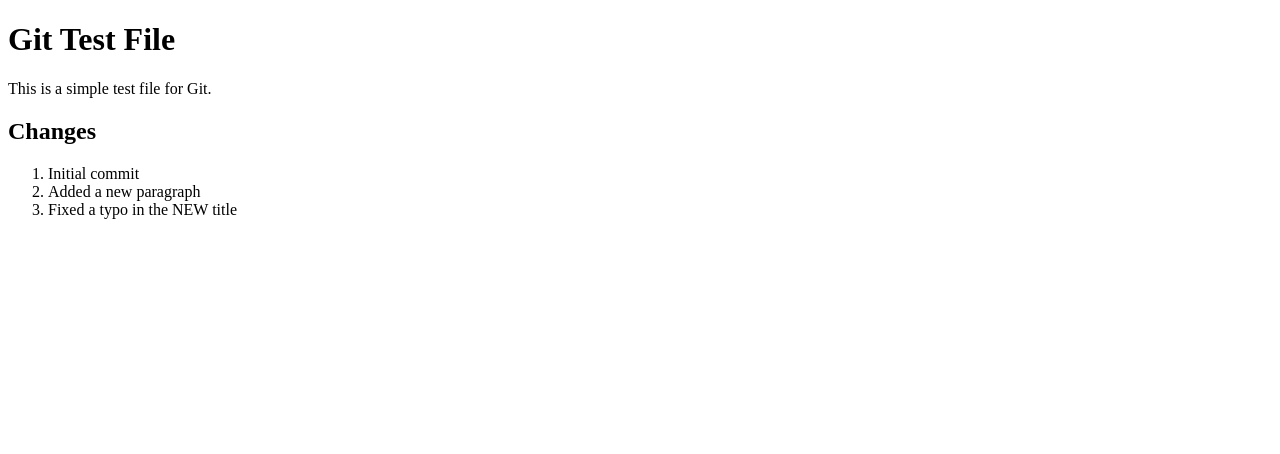
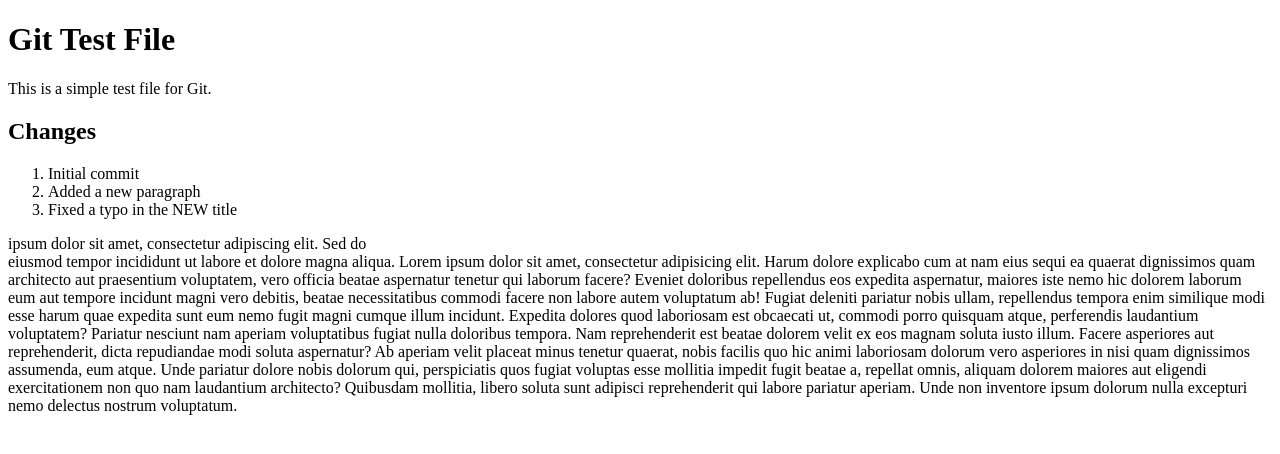
Before and after one commit to GlenDickey/my-first-repo, a plain HTML site: page index.html in a window 1280 px wide. Drawn offline with Linux system fonts and the light colour scheme.

Commit message:
My first commit pre-post

```diff
--- a/index.html
+++ b/index.html
@@ -12,7 +12,32 @@
     <ol>
       <li>Initial commit</li>
       <li>Added a new paragraph</li>
-      <li>Fixed a typo in the NEW title </li>
+      <li>Fixed a typo in the NEW title</li>
     </ol>
+    <p>
+      ipsum dolor sit amet, consectetur adipiscing elit. Sed do <br />
+      eiusmod tempor incididunt ut labore et dolore magna aliqua. Lorem ipsum
+      dolor sit amet, consectetur adipisicing elit. Harum dolore explicabo cum
+      at nam eius sequi ea quaerat dignissimos quam architecto aut praesentium
+      voluptatem, vero officia beatae aspernatur tenetur qui laborum facere?
+      Eveniet doloribus repellendus eos expedita aspernatur, maiores iste nemo
+      hic dolorem laborum eum aut tempore incidunt magni vero debitis, beatae
+      necessitatibus commodi facere non labore autem voluptatum ab! Fugiat
+      deleniti pariatur nobis ullam, repellendus tempora enim similique modi
+      esse harum quae expedita sunt eum nemo fugit magni cumque illum incidunt.
+      Expedita dolores quod laboriosam est obcaecati ut, commodi porro quisquam
+      atque, perferendis laudantium voluptatem? Pariatur nesciunt nam aperiam
+      voluptatibus fugiat nulla doloribus tempora. Nam reprehenderit est beatae
+      dolorem velit ex eos magnam soluta iusto illum. Facere asperiores aut
+      reprehenderit, dicta repudiandae modi soluta aspernatur? Ab aperiam velit
+      placeat minus tenetur quaerat, nobis facilis quo hic animi laboriosam
+      dolorum vero asperiores in nisi quam dignissimos assumenda, eum atque.
+      Unde pariatur dolore nobis dolorum qui, perspiciatis quos fugiat voluptas
+      esse mollitia impedit fugit beatae a, repellat omnis, aliquam dolorem
+      maiores aut eligendi exercitationem non quo nam laudantium architecto?
+      Quibusdam mollitia, libero soluta sunt adipisci reprehenderit qui labore
+      pariatur aperiam. Unde non inventore ipsum dolorum nulla excepturi nemo
+      delectus nostrum voluptatum.
+    </p>
   </body>
 </html>
```
Also changed, not shown: style.css (added).
